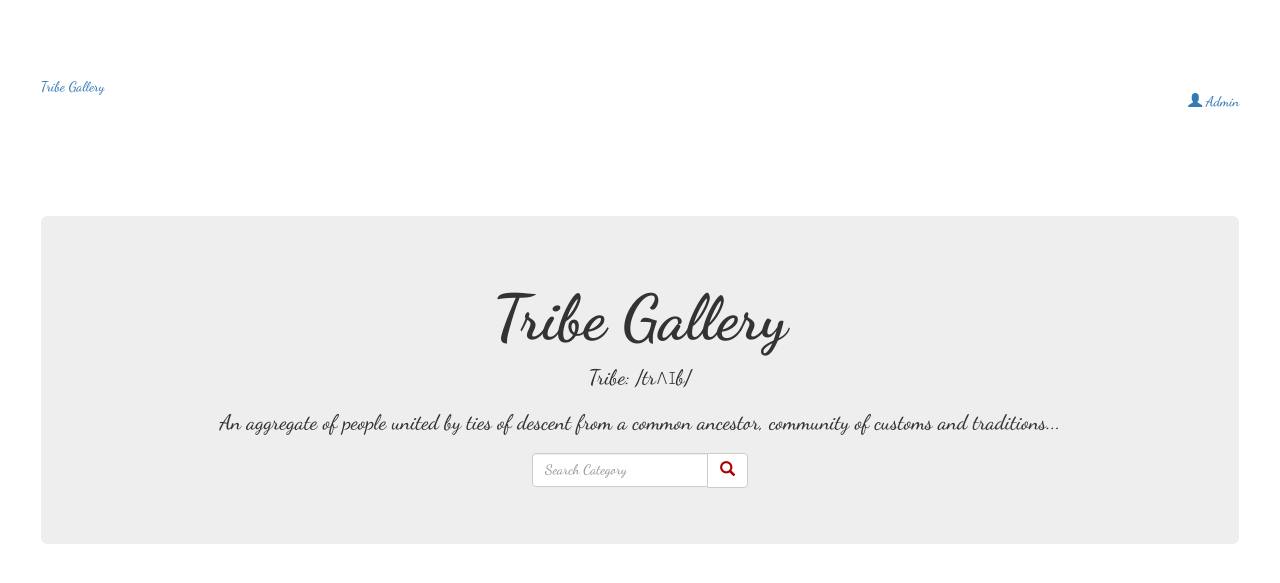
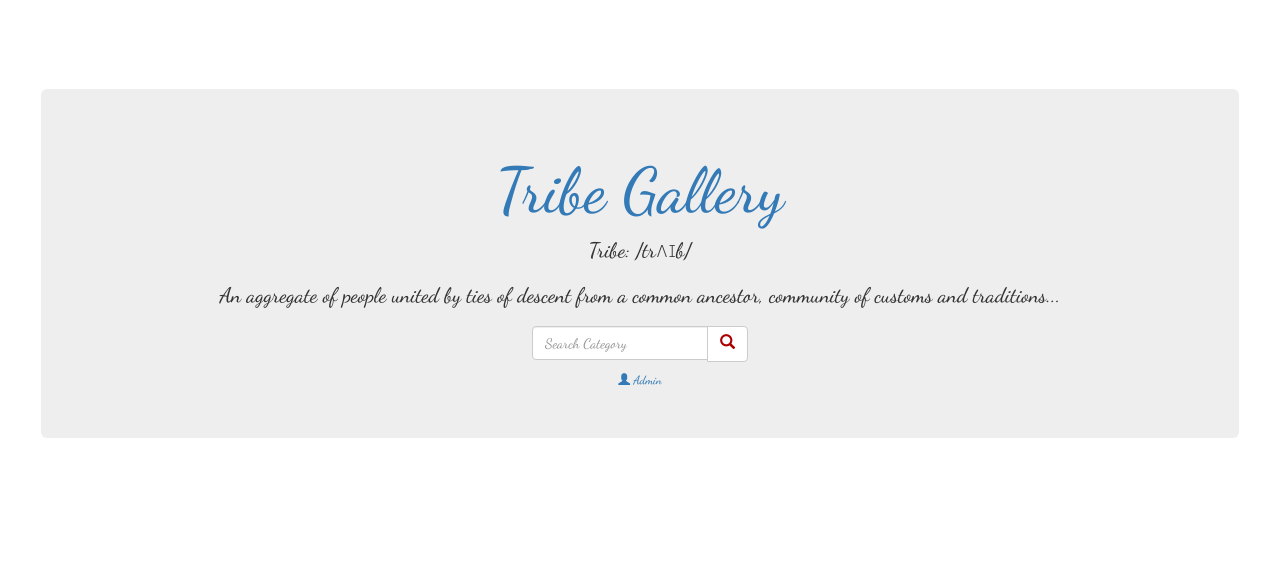
Before and after one commit to oyesa/Django-Gallery, a Django app: template gallery/templates/home.html in a window 1280 px wide. Shown: the top 583 px of the page. Run offline with Django 4.2, Linux system fonts and the light colour scheme; the template is opened without the code that fills it, so the values that code supplies are empty; some libraries are stand-ins or nearby versions.

Commit message:
style navbar items

```diff
--- a/gallery/templates/home.html
+++ b/gallery/templates/home.html
@@ -6,7 +6,8 @@
 <div class="container-fluid mt-5">
   <div class="text-center" style="margin-top: 1%; margin-bottom: 1%;">
     <div class="jumbotron">
-      <h1><strong>Tribe Gallery</strong></h1>
+      <h1> <a href="{% url 'home' %}">Tribe Gallery</a></h1>
+      <!-- <h1><strong>Tribe Gallery</strong></h1> -->
       <p> Tribe: /trʌɪb/ </p>
       <p>An aggregate of people united by ties of descent from a common ancestor, community of customs and traditions...</p>
       <form class="navbar-form" role="search" action="{% url 'search' %}">
@@ -17,6 +18,7 @@
           </div>
         </div>
       </form>
+      <small><a href="/admin" ><span class="glyphicon glyphicon-user"></span> Admin</a></small>
     </div>
   </div>
   <div>
--- a/gallery/templates/navbar.html
+++ b/gallery/templates/navbar.html
@@ -12,7 +12,7 @@
   </div>
 </nav> -->
 
-<div class="menu">
+<!-- <div class="menu">
   <div class="container-fluid">
   <div class="navbar-header">
     <a href="{% url 'home' %}">Tribe Gallery</a>
@@ -20,8 +20,7 @@
   <div>
     <ul class="nav navbar-nav navbar-right">
       <li><a href="/admin" ><span class="glyphicon glyphicon-user"></span> Admin</a></li>
-      <!-- <li><a href="#"><span class="glyphicon glyphicon-log-in"></span> Login</a></li> -->
     </ul>
   </div>
 </div>
-</div>
+</div> -->
--- a/static/css/gallery.css
+++ b/static/css/gallery.css
@@ -11,8 +11,99 @@ font-family: 'Dancing Script', cursive;
   font-family: 'Dancing Script', cursive;
 }
 
+.menu
+{
+background-color: #00547E;
+/* border-bottom: 4px solid #04A3ED; */
+width:100%;
+height: auto;
+padding: 0 5px;
+position: fixed;
+z-index: 1;
+opacity: 0.9;
+}
 
-.nav-item {
+.menu  .navbar-nav > .active > a
+{
+background-color : #04A3ED;
+color: white;
+font-weight: bold;
+}
+
+.menu  .navbar-nav >  li >  a
+{
+font-size: 13px;
+color: white;
+padding: 5px 10px;
+
+}
+.menu  .navbar-nav >  li >  a:hover
+{
+background-color: #04A3ED;
+}
+
+.navbar-header > a
+{
+font-family: 'Ubuntu Condensed', sans-serif;
+padding: 0px;
+margin: 0px;
+text-decoration: none;
+color: white;
+font-size: 25px;
+padding: 5px 10px;
+}
+.navbar-header > a:hover
+{
+text-decoration: none;
+color: #04A3ED;
+}
+/* menu
+{
+background-color: #a00;
+border-bottom: 4px solid #a00;
+width:100%;
+height: auto;
+padding: 0 10px;
+position: fixed;
+margin: 0px;
+z-index: 1;
+opacity: 0.9;
+}
+
+.menu  .navbar-nav > .active > a
+{
+background-color : #a00;
+font-weight: bold;
+}
+
+.menu  .navbar-nav >  li >  a
+{
+font-size: 13px;
+color: #a00;
+padding: 10px 35px;
+
+}
+.menu  .navbar-nav >  li >  a:hover
+{
+background-color: #a00;
+}
+
+.navbar-header > a
+{
+font-family: 'Ubuntu Condensed', sans-serif;
+padding: 0px;
+margin: 0px;
+text-decoration: none;
+font-size: 25px;
+padding: 5px 30px;
+}
+.navbar-header > a:hover
+{
+text-decoration: none;
+color: #a00;
+} */
+
+/* .nav-item {
   color: #a00;
   padding: 6px 12px;
   margin: 0 6px;
@@ -22,7 +113,7 @@ font-family: 'Dancing Script', cursive;
 
 .nav-admin{
   margin-right: 0 !important;
-}
+} */
 
 .container-fluid {
   margin-top: 6%;
```
